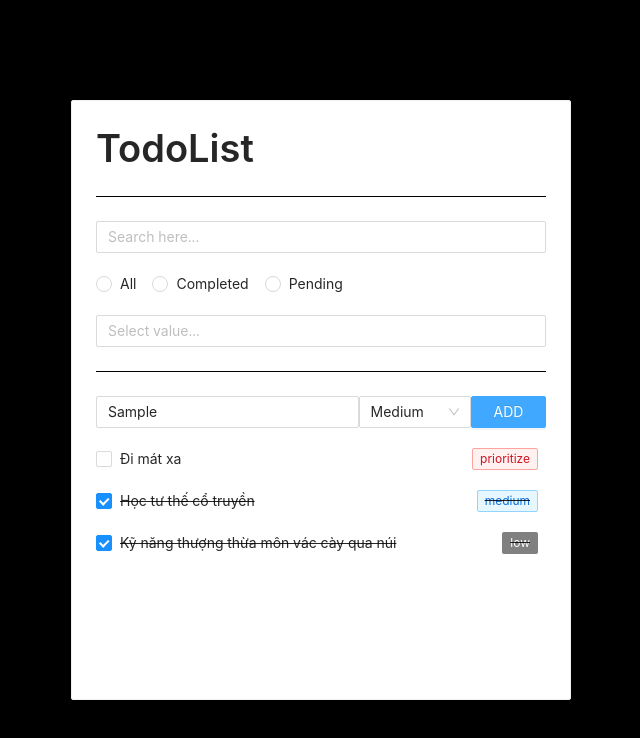
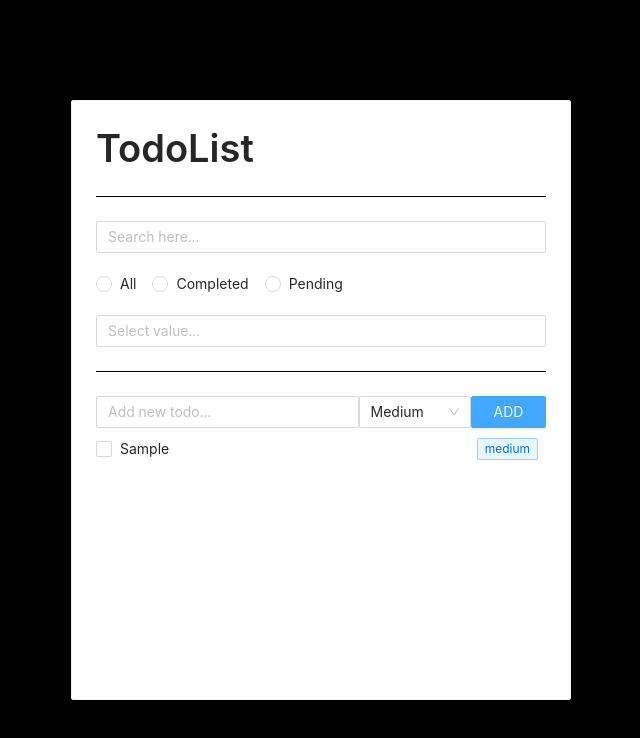
Before and after one commit to hieungochoangit/todolist_antd, a React (Create React App) app: page / in a window 1280 px wide. Both pictures are taken after typing "Sample" into the empty fields and a click on the button "ADD". Shown: the top 738 px of the page, without its empty margins (319-959 px from the left). Built offline with nearby package versions, Linux system fonts and the light colour scheme.

Commit message:
Add todo

```diff
--- a/package.json
+++ b/package.json
@@ -9,7 +9,9 @@
     "antd": "^4.17.4",
     "react": "^17.0.2",
     "react-dom": "^17.0.2",
+    "react-redux": "^7.2.6",
     "react-scripts": "5.0.0",
+    "uuid": "^8.3.2",
     "web-vitals": "^2.1.2"
   },
   "scripts": {
--- a/src/components/TodoItem/index.jsx
+++ b/src/components/TodoItem/index.jsx
@@ -3,6 +3,7 @@ import { Row, Col, Checkbox, Tag } from 'antd';
 
 function TodoItem({ todo }) {
   const [color, setColor] = useState('');
+  const [checked, setChecked] = useState(todo.isCompleted);
 
   useEffect(() => {
     switch(todo.level) {
@@ -18,11 +19,15 @@ function TodoItem({ todo }) {
     }
   }, [todo.level])
 
+  const handleClickCompleted = () => {
+    setChecked(!checked);
+  }
+
   return (
     // eslint-disable-next-line no-sequences
-    <Row style={{ marginTop: 20 }}>
-      <Col span={24} style={{ display: 'flex', justifyContent: 'space-between' }} className={(todo.isCompleted) ? 'completed' : ''}>
-        <Checkbox defaultChecked={todo.isCompleted}>
+    <Row style={{ marginTop: 10 }}>
+      <Col span={24} style={{ display: 'flex', justifyContent: 'space-between' }} className={checked ? 'completed' : ''}>
+        <Checkbox defaultChecked={checked} onClick={handleClickCompleted}>
           {todo.name}
         </Checkbox>
         <Tag color={color}>
--- a/src/components/TodoList/index.jsx
+++ b/src/components/TodoList/index.jsx
@@ -1,48 +1,56 @@
-import React from 'react';
+import React, { useState } from 'react';
 import { Row, Col, Input, Select, Button } from 'antd';
 import TodoItem from '../TodoItem';
-
-const todoItem = [
-  {
-    id: 1,
-    name: 'Đi mát xa',
-    isCompleted: false,
-    level: 'prioritize',
-  },
-  {
-    id: 2,
-    name: 'Học tư thế cổ truyền',
-    isCompleted: true,
-    level: 'medium',
-  },
-  {
-    id: 3,
-    name: 'Kỹ năng thượng thừa môn vác cày qua núi',
-    isCompleted: true,
-    level: 'low',
-  }
-]
+import { v4 } from 'uuid';
+import { useDispatch, useSelector } from 'react-redux';
+import { addTodo } from '../../store/action';
 
 function TodoList() {
+  const dispatch = useDispatch();
+
+  const [name, setName] = useState('');
+  const [level, setLevel] = useState('medium');
+
+  const todos = useSelector((state => state.todo));
+
+  const handleChangeInput = (e) => {
+    setName(e.target.value);
+  }
+
+  const handleChangeLevel = (e) => {
+    setLevel(e);
+  }
+
+  const handleAddTodo = () => {
+    dispatch(addTodo({
+      id: v4(),
+      name: name,
+      isCompleted: false,
+      level: level,
+    }));
+    setName('');
+    setLevel('medium');
+  }
+
   return (
     <div className='todolist' style={{ height: '100%' }}>
       <Row>
         <Col span={14}>
-          <Input placeholder='Add new todo...' />
+          <Input placeholder='Add new todo...' value={name} onChange={handleChangeInput} />
         </Col>
         <Col span={6}>
-          <Select defaultValue='medium' style={{ width: '100%' }}>
+          <Select defaultValue={level} style={{ width: '100%' }} onChange={handleChangeLevel}>
             <Select.Option value='prioritize'>Prioritize</Select.Option>
             <Select.Option value='medium'>Medium</Select.Option>
             <Select.Option value='low'>Low</Select.Option>
           </Select>
         </Col>
         <Col span={4}>
-          <Button type='primary' style={{ width: '100%' }}>ADD</Button>
+          <Button onClick={handleAddTodo} type='primary' style={{ width: '100%' }}>ADD</Button>
         </Col>
       </Row>
 
-      {todoItem.map(todo => <TodoItem todo={todo} key={todo.id} />)}
+      {todos.map(todo => <TodoItem todo={todo} key={todo.id} />)}
     </div>
   );
 }
--- a/src/index.js
+++ b/src/index.js
@@ -4,9 +4,14 @@ import './index.css';
 import App from './App';
 import reportWebVitals from './reportWebVitals';
 
+import { Provider } from 'react-redux';
+import store from './store/store';
+
 ReactDOM.render(
   <React.StrictMode>
-    <App />
+    <Provider store={store}>
+      <App />
+    </Provider>
   </React.StrictMode>,
   document.getElementById('root')
 );
--- /dev/null
+++ b/src/store/action.js
@@ -0,0 +1,9 @@
+// Action creators
+export const addTodo = (data) => {
+  console.log(data);
+
+  return {
+    type: 'addTodo',
+    payload: data,
+  }
+}
--- /dev/null
+++ b/src/store/reducer.js
@@ -0,0 +1,24 @@
+const initialState = {
+  filters: {
+    search: '',
+    status: '',
+    level: [],
+  },
+  todo: [],
+}
+
+const rootReducer = (state = initialState, action) => {
+  console.log(action);
+
+  switch (action.type) {
+    case 'addTodo':
+      return {
+        ...state,
+        todo: [...state.todo, action.payload],
+      }
+    default:
+      return state;
+  }
+}
+
+export default rootReducer;
--- /dev/null
+++ b/src/store/store.js
@@ -0,0 +1,6 @@
+import { createStore } from 'redux';
+import rootReducer from './reducer';
+
+const store = createStore(rootReducer);
+
+export default store;
```
Also changed, not shown: src/store/selector.js (added), 1 other file (tests, documents, lock files or other folders).
